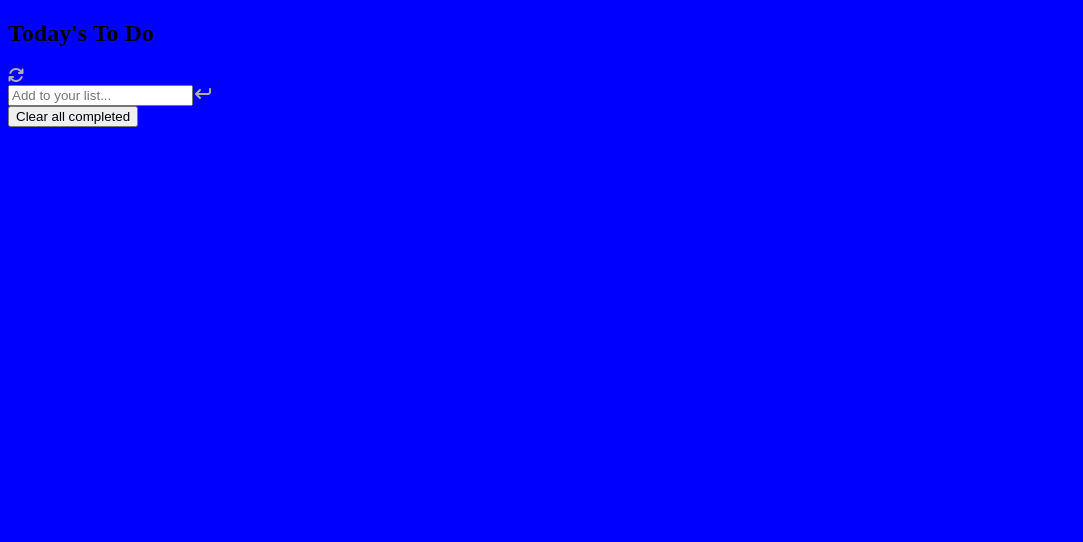
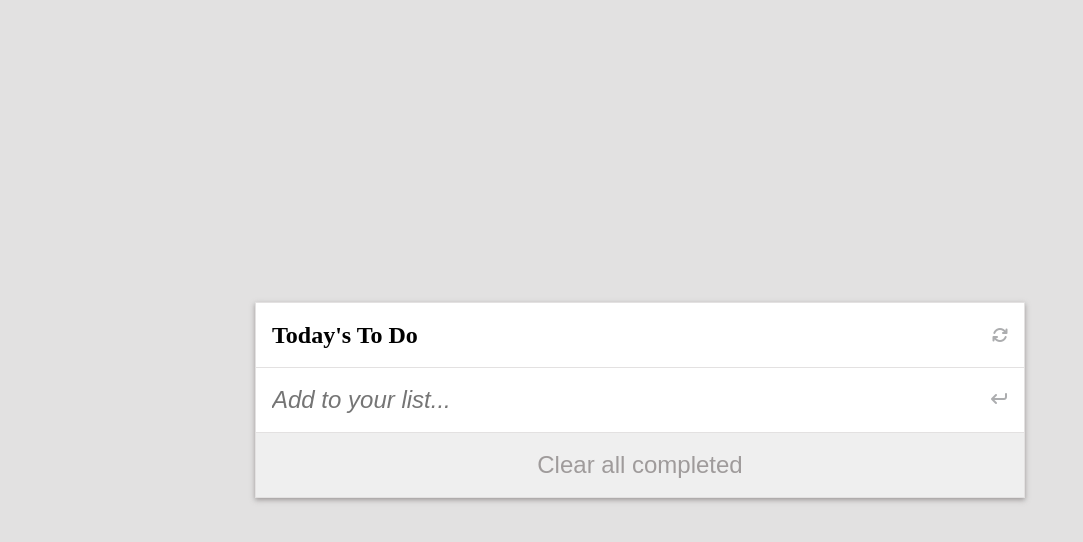
Before and after one commit to vikas924/To-do-list, a website built with webpack: page src/index.html in a window 1280 px wide. Shown: the whole page, without its empty margins (0-1083 px from the left). Built offline with nearby package versions, Linux system fonts and the light colour scheme.

Commit message:
add styles for to-do list struture

```diff
--- a/src/style.css
+++ b/src/style.css
@@ -1,3 +1,69 @@
+* {
+  margin: 0;
+  padding: 0;
+}
+
 body {
-  background-color: blue;
+  background-color: rgba(139, 134, 134, 0.242);
 }
+
+.to-do-list {
+  height: 100vh;
+  width: 100%;
+  display: flex;
+  justify-content: center;
+  align-items: center;
+}
+
+.listwrap {
+  max-width: 768px;
+  width: 80%;
+  background-color: #fff;
+  border: 1px solid rgba(139, 134, 134, 0.242);
+  box-shadow: 0 2px 5px rgba(139, 134, 134, 0.8);
+}
+
+.div {
+  height: 4rem;
+  border-bottom: 1px solid rgba(139, 134, 134, 0.242);
+  display: flex;
+  align-items: center;
+  justify-content: space-between;
+  padding-inline: 1rem;
+}
+
+.addinput {
+  height: 100%;
+  width: 98%;
+  border: none;
+  font-size: 1.5rem;
+  font-style: italic;
+  color: rgba(139, 134, 134, 0.8);
+}
+
+.addinput:focus {
+  outline: none;
+}
+
+.spanicon {
+  width: 2%;
+}
+
+.listdiv {
+  display: flex;
+  align-items: center;
+  gap: 1rem;
+}
+
+.listlabel {
+  font-size: 1.5rem;
+}
+
+.button {
+  width: 100%;
+  border: none;
+  text-align: center;
+  font-size: 1.5rem;
+  justify-content: center;
+  color: rgba(139, 134, 134, 0.8);
+}
```
